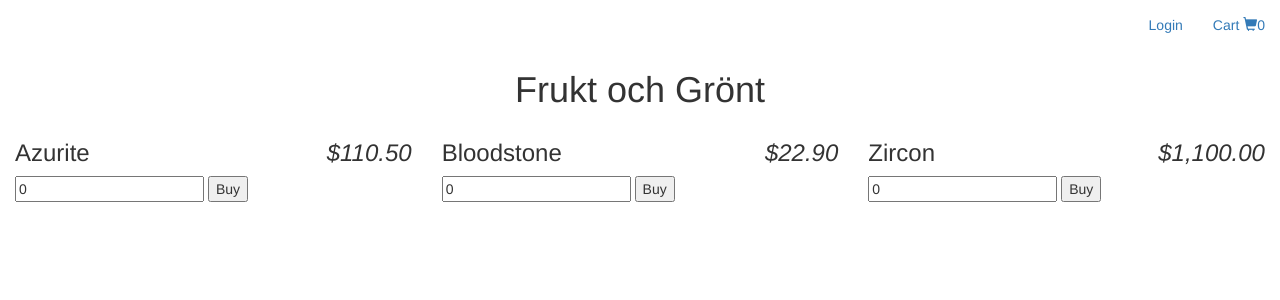
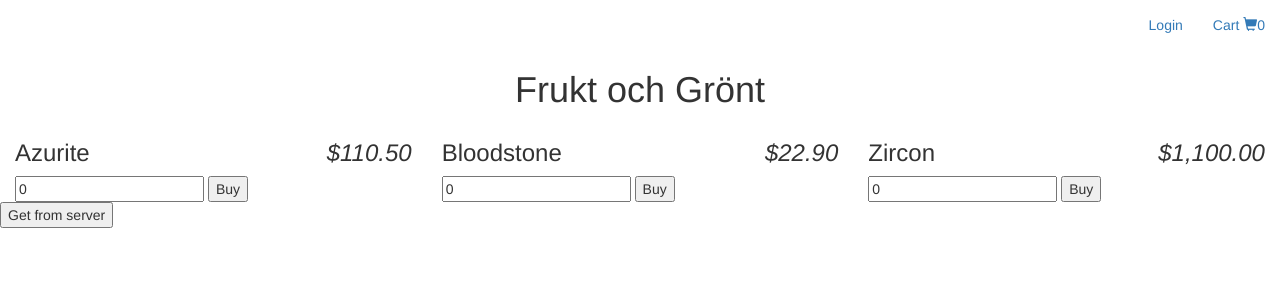
Before and after one commit to englund/eitf05, a PHP site: page / in a window 1280 px wide. Shown: the top 300 px of the page. Run offline with PHP 8.4, Linux system fonts and the light colour scheme.

Commit message:
Added HTML

```diff
--- a/api/sql/products.sql
+++ b/api/sql/products.sql
@@ -3,5 +3,5 @@ CREATE TABLE IF NOT EXISTS `products` (
   `name` varchar(255) NOT NULL,
   `price` decimal(10,0) NOT NULL,
   `quantity` smallint UNSIGNED NOT NULL,
-  `created` timestamp NOT NULL DEFAULT CURRENT_TIMESTAMP,
+  `created` timestamp NOT NULL DEFAULT CURRENT_TIMESTAMP
 );
--- a/index.php
+++ b/index.php
@@ -45,5 +45,9 @@
     <input type="button" value="Buy" ng-click="store.addToCart(product)">
 </div>
 </div>
+
+<div ng-controller="ServerCtrl as server">
+    <input type="button" value="Get from server" ng-click="get()">
+</div>
 </body>
 </html>
--- a/js/app.js
+++ b/js/app.js
@@ -61,6 +61,16 @@
         };
     });
 
+    app.controller('ServerCtrl', ['$scope', '$http', function($scope, $http) {
+        $scope.get = function() {
+            console.log("sending a request");
+            $http.get('/api/products.php').success(function(response) {
+                console.log(response);
+            });
+        };
+    }]);
+
+
     var gems = [{
         name: 'Azurite',
         amount: 1,
@@ -93,4 +103,6 @@
             faces: 6,
             images: []
         }];
+
+
 })();
```
